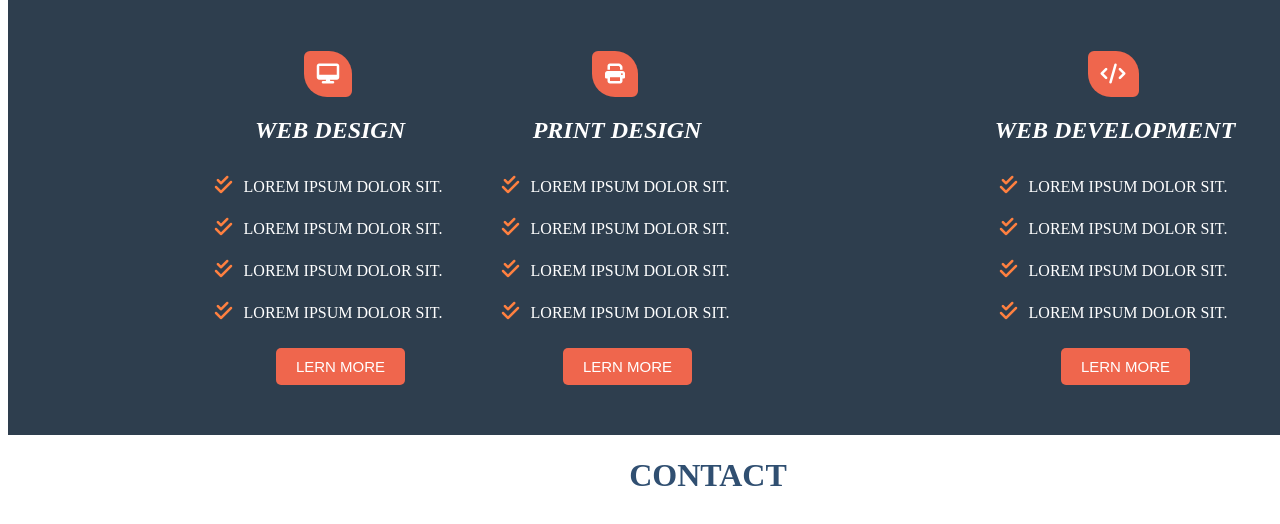
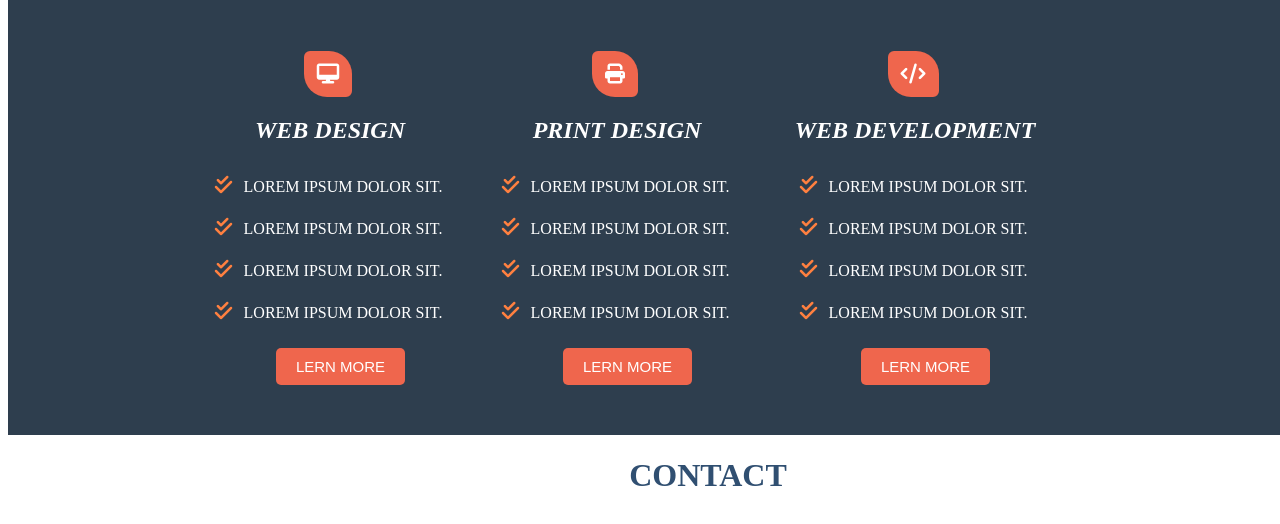
Before and after one commit to mahfujur90/assignment-13, a plain HTML site: page index.html in a window 1280 px wide. Shown: the part 768-1292 px from the top of the page. Drawn offline with Linux system fonts and the light colour scheme.

Commit message:
Update style.css

```diff
--- a/style.css
+++ b/style.css
@@ -173,7 +173,7 @@
     color: #fff;
     text-transform: uppercase;
     position: absolute;
-    right: 165px;
+    right: 365px;
     top: 166px;
 
 }
```
